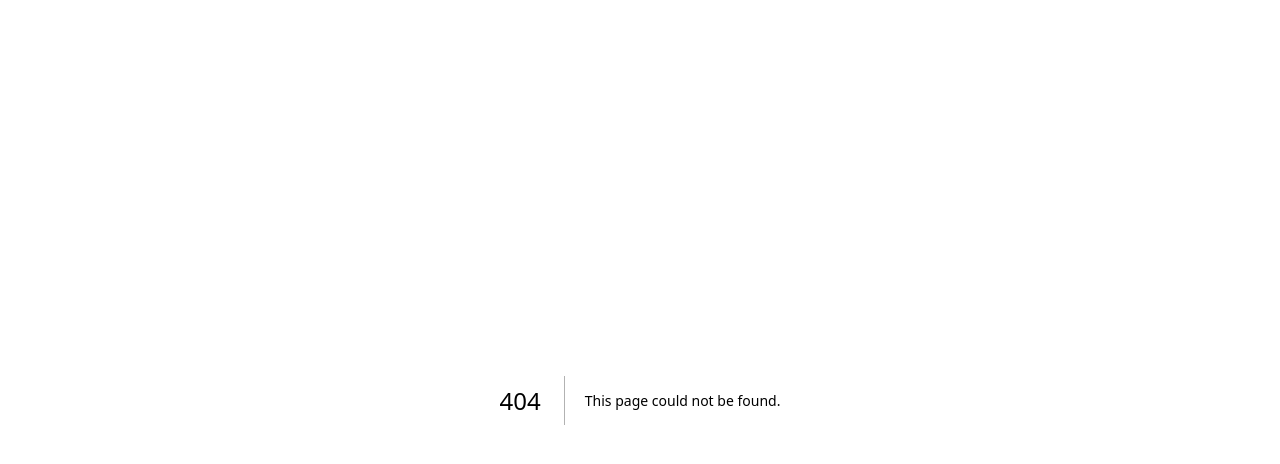
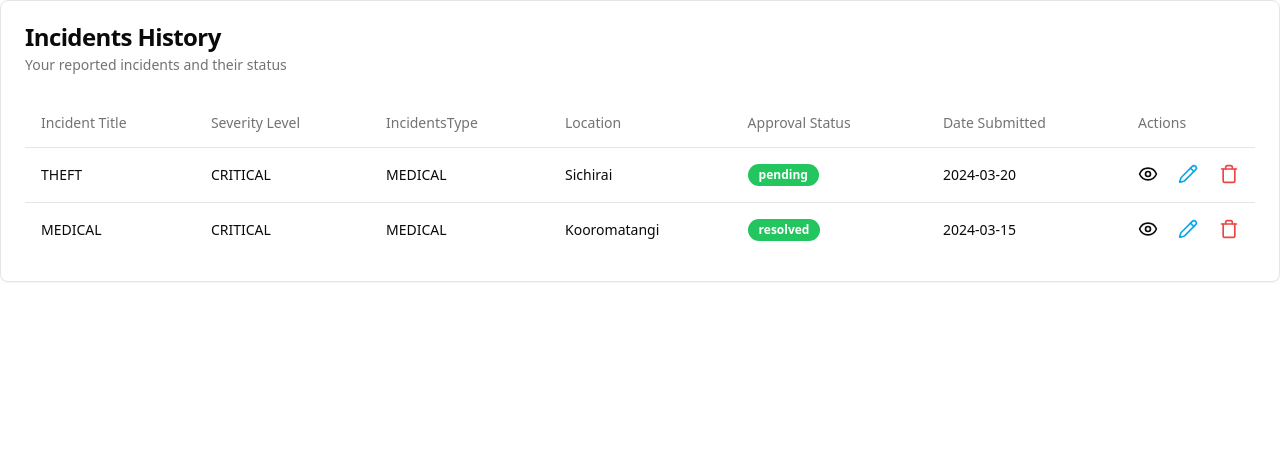
Before and after one commit to kipkoechjaphet52/fika-safe, a Next.js app: page /admin/incidents in a window 1280 px wide. Before the commit this address had no page. Shown: the top 464 px of the page. Built offline with nearby package versions, Linux system fonts and the light colour scheme.

Commit message:
admin incidents

```diff
--- /dev/null
+++ b/app/(pages)/admin/incidents/page.tsx
@@ -0,0 +1,10 @@
+import { Incidents } from "@/app/Components/admin/Incidents";
+import React from "react";
+
+export default function Page() {
+  return (
+    <div>
+      <Incidents></Incidents>
+    </div>
+  );
+}
--- /dev/null
+++ b/app/Components/admin/Incidents.tsx
@@ -0,0 +1,99 @@
+"use client";
+
+import { Badge } from "@/app/Components/ui/badge";
+import {
+  Card,
+  CardContent,
+  CardDescription,
+  CardHeader,
+  CardTitle,
+} from "@/app/Components/ui/card";
+import {
+  Table,
+  TableBody,
+  TableCell,
+  TableHead,
+  TableHeader,
+  TableRow,
+} from "@/app/Components/ui/table";
+import { fetchUserReports } from "@/app/lib/action";
+import { IncidentType, MediaType, SeverityLevel, VerificationStatus } from "@prisma/client";
+import { EyeIcon, Pencil, TrashIcon } from "lucide-react";
+import { useEffect, useState } from "react";
+import toast from "react-hot-toast";
+
+const reports = [
+  {
+    id: 1,
+    incidentTitle: "THEFT",
+    location: "Sichirai",
+    incidentsType: "MEDICAL",
+    incidentSeverity: "CRITICAL",
+    status: "pending",
+    dateSubmitted: "2024-03-20",
+  },
+  {
+    id: 2,
+    incidentTitle: "MEDICAL",
+    incidentsType: "MEDICAL",
+    incidentSeverity: "CRITICAL",
+    location: "Kooromatangi",
+    status: "resolved",
+    dateSubmitted: "2024-03-15",
+  },
+];
+
+export function Incidents() {
+  return (
+    <Card>
+      <CardHeader>
+        <CardTitle>Incidents History</CardTitle>
+        <CardDescription>Your reported incidents and their status</CardDescription>
+      </CardHeader>
+      <CardContent>
+        <Table>
+          <TableHeader>
+            <TableRow>
+              <TableHead>Incident Title </TableHead>
+              <TableHead>Severity Level</TableHead>
+              <TableHead> IncidentsType</TableHead>
+              <TableHead>Location</TableHead>
+              <TableHead>Approval Status</TableHead>
+              <TableHead>Date Submitted</TableHead>
+              <TableHead>Actions</TableHead>
+            </TableRow>
+          </TableHeader>
+          <TableBody>
+            {reports.length > 0 ? (
+              reports.map((report) => (
+                <TableRow key={report.id}>
+                  <TableCell className="font-medium">{report.incidentTitle}</TableCell>
+                  <TableCell>{report.incidentSeverity}</TableCell>
+                  <TableCell>{report.incidentsType}</TableCell>
+                  <TableCell>{report.location}</TableCell>
+                  <TableCell>
+                    <Badge
+                      variant={report.status === "UNVERIFIED" ? "secondary" : "success"}
+                    >
+                      {report.status}
+                    </Badge>
+                  </TableCell>
+                  <TableCell>{report.dateSubmitted}</TableCell>
+                  <TableCell className="flex justify-between">
+                    <EyeIcon className="w-5 h-5 " />
+                    <Pencil className="w-5 h-5 text-sky-500" />
+                    <TrashIcon className="w-5 h-5 text-destructive" />
+                  </TableCell>
+                </TableRow>
+              ))
+            ) : (
+              <TableRow>
+                <TableCell colSpan={5} className="text-center">No reports found</TableCell>
+              </TableRow>
+            )}
+          </TableBody>
+        </Table>
+      </CardContent>
+    </Card>
+  );
+}
--- a/app/Components/ui/user-nav.tsx
+++ b/app/Components/ui/user-nav.tsx
@@ -23,9 +23,7 @@ import { AlertStatus, UserRole } from "@prisma/client";
 import { BellAlertIcon } from "@heroicons/react/24/outline";
 import useLocationTracker from "@/app/hooks/useLocationTracker";
 import { io } from "socket.io-client";
-
 const socket = io("http://localhost:49160", { transports: ["websocket"] });
-
 const routes = {
   USER: [
     {
--- a/package.json
+++ b/package.json
@@ -36,8 +36,8 @@
     "lucide-react": "^0.475.0",
     "multer": "^1.4.5-lts.1",
     "multer-storage-cloudinary": "^4.0.0",
-    "next": "15.1.7",
-    "next-auth": "^4.24.11",
+    "next": "^15.2.4",
+    "next-auth": "^4.24.7",
     "next-themes": "^0.4.4",
     "prisma": "^6.4.1",
     "react": "^19.0.0",
```
Also changed, not shown: 1 other file (tests, documents, lock files or other folders).
